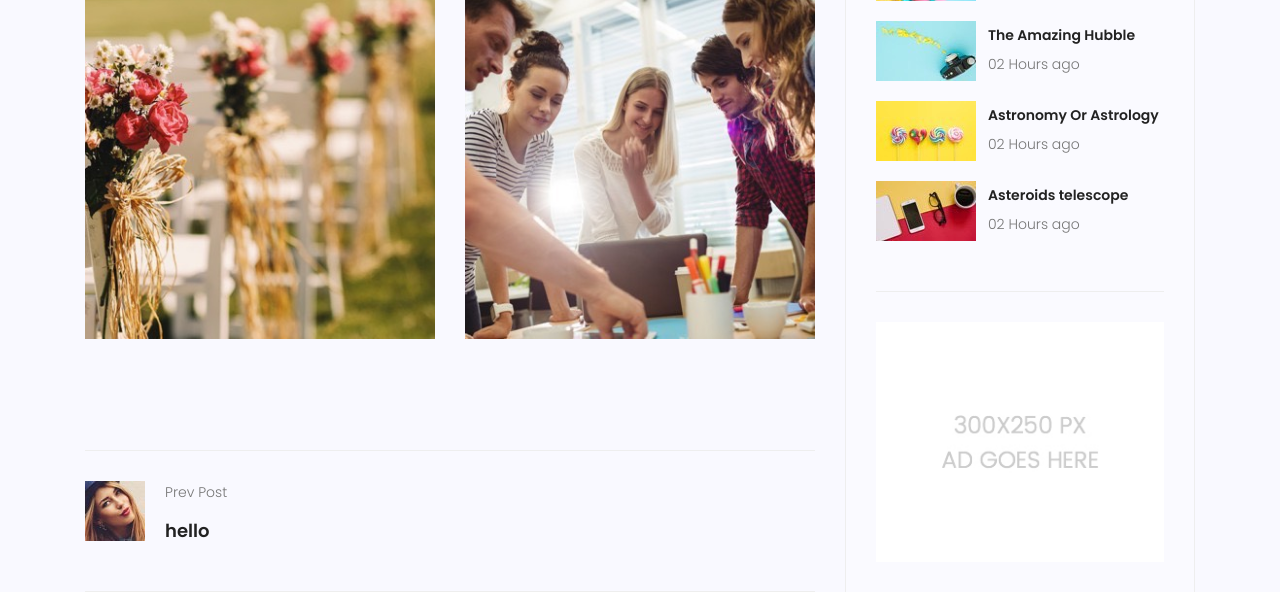
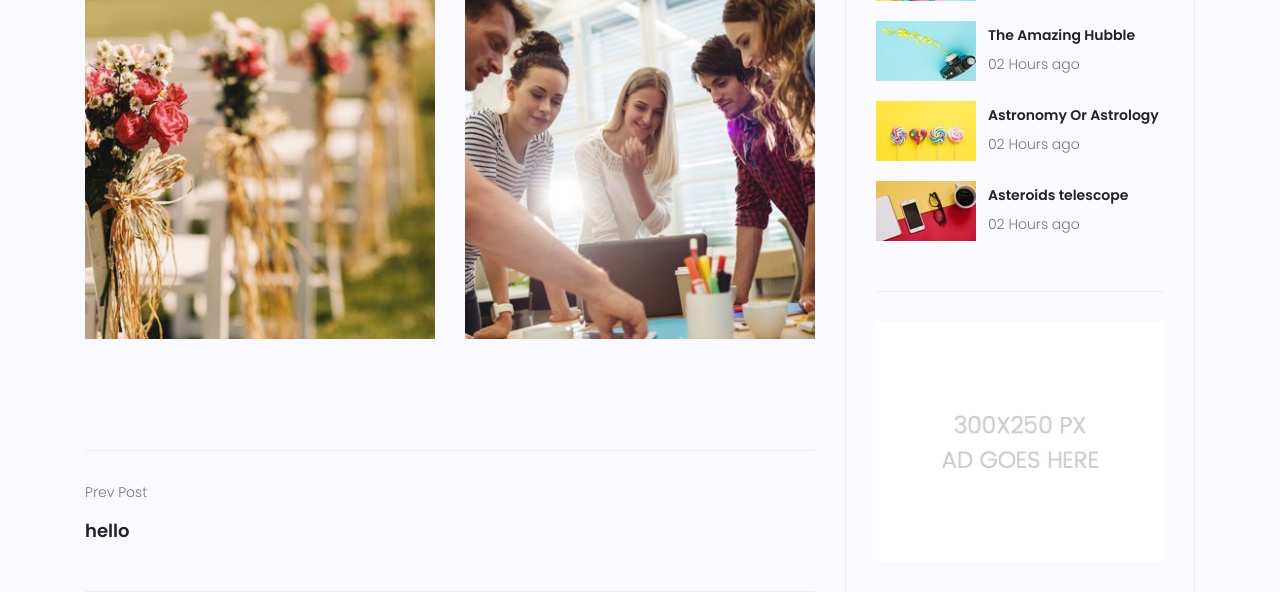
Before and after one commit to c0mmos/django_project, a Django app: page /blog/5 in a window 1280 px wide. Shown: the part 1181-1773 px from the top of the page. Run offline with Django 5.2, Linux system fonts and the light colour scheme; data comes from the database, SQL or seed files in the repository; both versions use the stored data as it was after the commit; some libraries are stand-ins or nearby versions.

Commit message:
fixed image issues

```diff
--- a/blog/views.py
+++ b/blog/views.py
@@ -2,14 +2,15 @@ from django.shortcuts import render, get_object_or_404
 from blog.models import Post
 from datetime import datetime
 from django.db.models import F
+from django.utils import timezone
 
 # Create your views here.
 def index_blog(requests):
-    context = {'posts' : Post.objects.filter(status=1).exclude(published_date__gt=datetime.now())}
+    context = {'posts': Post.objects.filter(status=1, published_date__lte=timezone.now()).order_by('-published_date')}
     return render(requests, "blog/blog-home.html", context)
 
 def single_blog(requests, pid):
-    posts = Post.objects.filter(status=1).exclude(published_date__gt=datetime.now())
+    posts = Post.objects.filter(status=1, published_date__lte=timezone.now())
     post = get_object_or_404(posts, pk=pid)
 
     Post.objects.filter(id=pid).update(counted_views=F('counted_views') + 1)
--- a/templates/blog/blog-single.html
+++ b/templates/blog/blog-single.html
@@ -68,11 +68,6 @@
 							<div class="navigation-area">
 								<div class="row">
 									<div class="col-lg-6 col-md-6 col-12 nav-left flex-row d-flex justify-content-start align-items-center">
-										<div class="thumb">
-											{% if previous_post %}
-											<a href="{% url 'blog:single' pid=previous_post.id %}"><img class="img-fluid" src="{% static 'img/blog/prev.jpg' %}" alt=""></a>
-											{% endif %}
-										</div>
 										<div class="arrow">
 											{% if previous_post %}
 											<a href="{% url 'blog:single' pid=previous_post.id %}"><span class="lnr text-white lnr-arrow-left"></span></a>
@@ -95,11 +90,6 @@
 										<div class="arrow">
 											{% if next_post %}
 											<a href="{% url 'blog:single' pid=next_post.id %}"><span class="lnr text-white lnr-arrow-right"></span></a>
-											{% endif %}
-										</div>
-										<div class="thumb">
-											{% if next_post %}
-											<a href="{% url 'blog:single' pid=next_post.id %}"><img class="img-fluid" src="{% static 'img/blog/next.jpg' %}" alt=""></a>
 											{% endif %}
 										</div>
 									</div>
```
Also changed, not shown: db.sqlite3.
